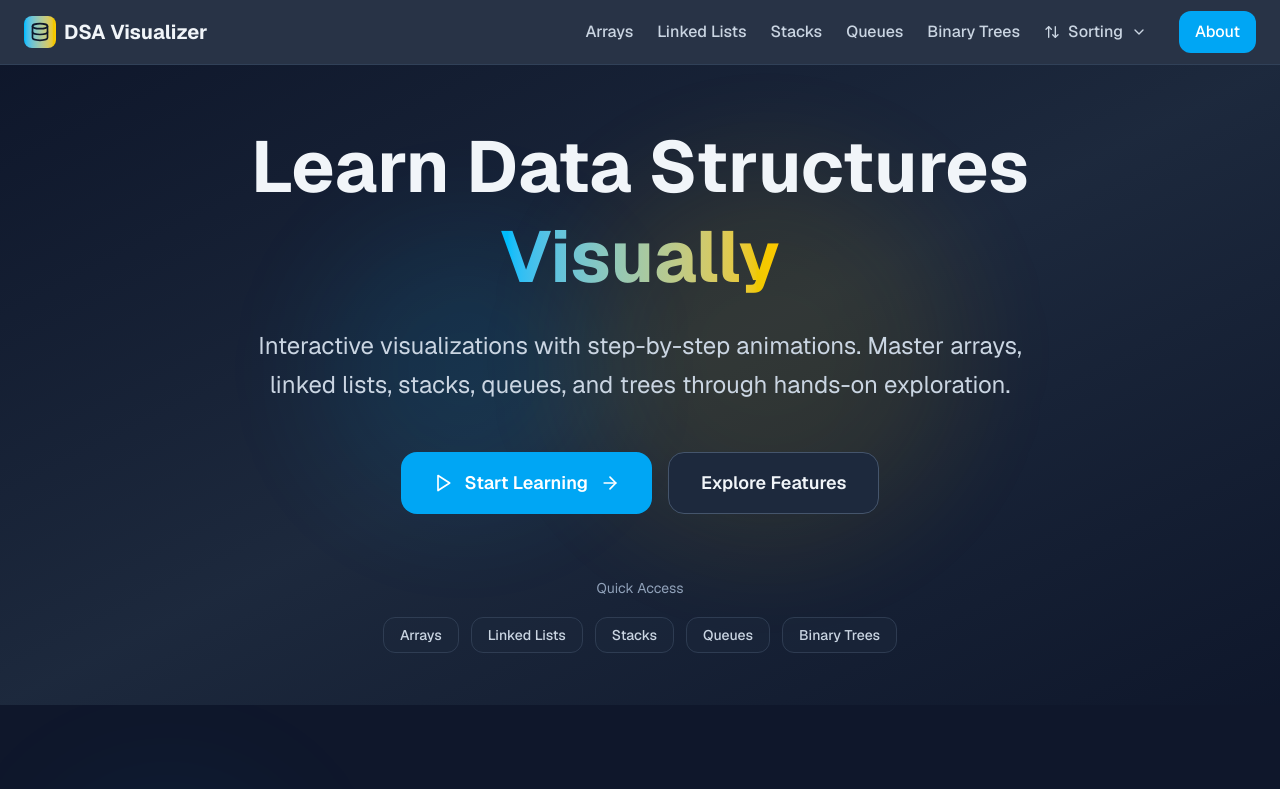
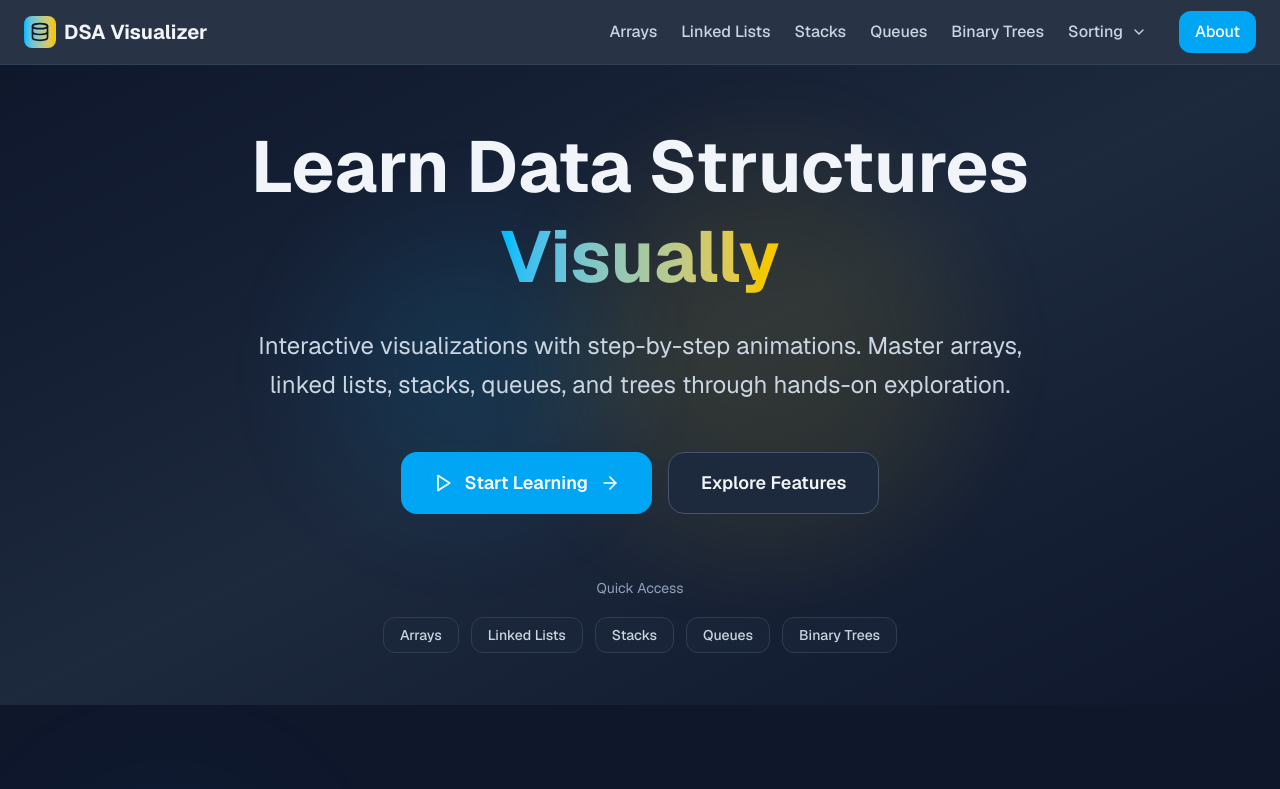
Before and after one commit to gael55x/DSA-Visualizer, a Next.js app in the folder dsa-visualizer/: page / in a window 1280 px wide. Shown: the top 789 px of the page. Built offline with nearby package versions, Linux system fonts and the light colour scheme.

Commit message:
Removed icons for sorting dropdown in navbar

```diff
--- a/dsa-visualizer/components/Navbar.tsx
+++ b/dsa-visualizer/components/Navbar.tsx
@@ -65,7 +65,6 @@ export default function Navbar() {
                   onClick={() => setIsSortingOpen(!isSortingOpen)}
                   className="group flex items-center gap-2 text-slate-300 hover:text-sky-400 transition-colors"
                 >
-                  <ArrowUpDown size={16} />
                   <span className="font-medium">Sorting</span>
                   <ChevronDown
                     size={16}
```
